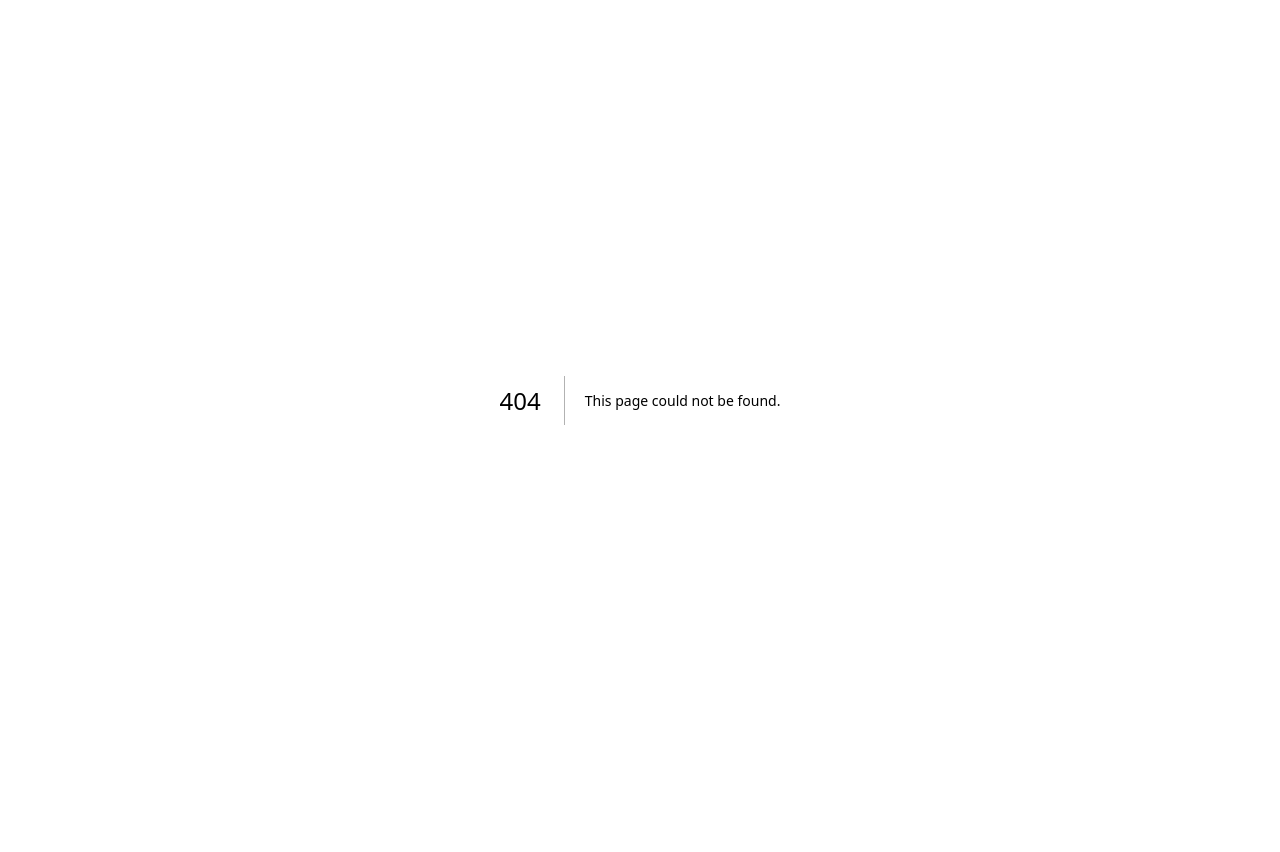
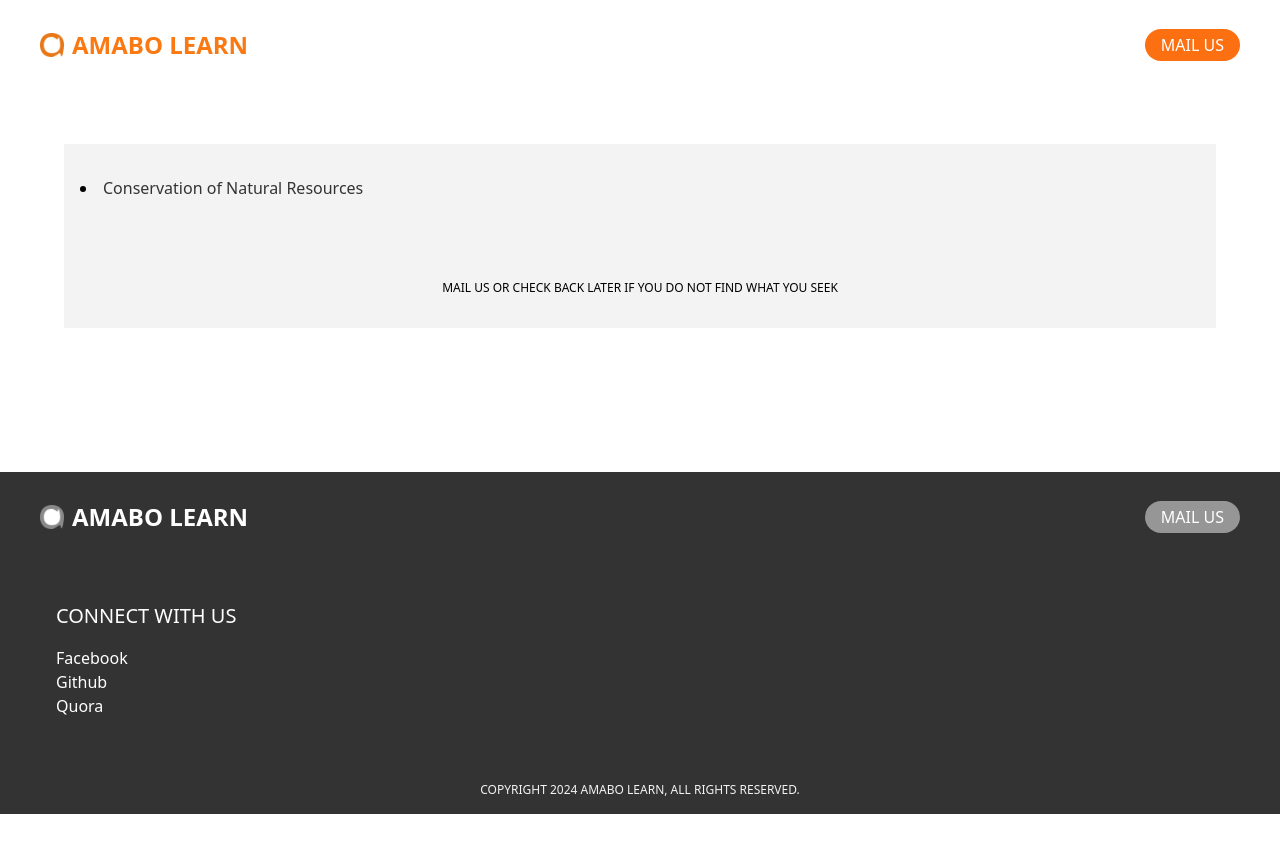
Before and after one commit to udezueoluomachi/amabo-learn-v2, a Next.js app: page /post/1 in a window 1280 px wide. Before the commit this address had no page. Shown: the top 852 px of the page. Before the commit the page ends 800 px from the top, so only its background shows below. Built offline with nearby package versions, Linux system fonts and the light colour scheme.

Commit message:
Working on blog info and added 404 page.

```diff
--- /dev/null
+++ b/src/app/not-found.jsx
@@ -0,0 +1,23 @@
+import Header from "@/components/Header"
+import Footer from "@/components/Footer"
+import Link from 'next/link'
+
+export const metadata = {
+  title : "Page not found - Amabo Learn",
+  "description" : "404 - Resource not found"
+}
+
+export default function Home() {
+
+  return (
+    <>
+    <Header />
+    <div className="my-20 w-full p-6 md:p-16 mb-24">
+      <h1 className="text-center font-medium text-xl md:text-3xl text-black-1 my-6">
+        404 RESOURCE NOT FOUND
+      </h1>
+    </div>
+    <Footer />
+    </>
+  )
+}
--- a/src/app/page.js
+++ b/src/app/page.js
@@ -25,7 +25,7 @@ export default function Home() {
         RECENT LESSONS
       </h2>
       <div className="w-11/12 h-5/6 mt-10 mx-auto flex items-center justify-around flex-wrap md:flex-nowrap">
-        <Link href="#article" title="read new lesson" className="w-11/12 md:w-1/3 h-[400px] md:h-[465px] hover:scale-95 transition border m-2 border-grey/10 rounded-md border-solid bg-white-3">
+        <Link href="./post/1" title="read new lesson" className="w-11/12 md:w-1/3 h-[400px] md:h-[465px] hover:scale-95 transition border m-2 border-grey/10 rounded-md border-solid bg-white-3">
           <div className="w-full bg-orange-2/40 h-2/3">
             <div className="w-full h-full bg-physics bg-no-repeat bg-cover bg-center bg-local flex justify-center items-center ">
               <div className="flex justify-center items-center w-44 h-10 bg-orange-2">
@@ -39,7 +39,7 @@ export default function Home() {
             <p className="text-black-1/90 font-bold text-base md:text-lg text-center" >Concept of Work</p>
           </div>
         </Link>
-        <Link href="#article" title="read new lesson" className="w-11/12 md:w-1/3 h-[400px] md:h-[465px] hover:scale-95 transition border m-2 border-grey/10 rounded-md border-solid bg-white-3">
+        <Link href="./post/2" title="read new lesson" className="w-11/12 md:w-1/3 h-[400px] md:h-[465px] hover:scale-95 transition border m-2 border-grey/10 rounded-md border-solid bg-white-3">
           <div className="w-full bg-purple/40 h-2/3">
             <div className="w-full h-full bg-biology bg-no-repeat bg-cover bg-center bg-local flex justify-center items-center ">
               <div className="flex justify-center items-center w-44 h-10 bg-purple">
@@ -53,7 +53,7 @@ export default function Home() {
             <p className="text-black-1/90 font-bold text-base md:text-lg text-center" >Conservation of Natural Resources</p>
           </div>
         </Link>
-        <Link href="#article" title="read new lesson" className="w-11/12 md:w-1/3 h-[400px] md:h-[465px] hover:scale-95 transition border m-2 border-grey/10 rounded-md border-solid bg-white-3">
+        <Link href="./post/3" title="read new lesson" className="w-11/12 md:w-1/3 h-[400px] md:h-[465px] hover:scale-95 transition border m-2 border-grey/10 rounded-md border-solid bg-white-3">
           <div className="w-full bg-grey/40 h-2/3">
             <div className="w-full h-full bg-mathematics bg-no-repeat bg-cover bg-center bg-local flex justify-center items-center ">
               <div className="flex justify-center items-center w-44 h-10 bg-grey">
--- /dev/null
+++ b/src/app/post/[postid]/page.js
@@ -0,0 +1,32 @@
+import Header from "@/components/Header"
+import Footer from "@/components/Footer"
+import Link from 'next/link'
+
+export const metadata = {
+  title : "Biology - Amabo Learn",
+  "description" : "Explore All of our available Topics on biology"
+}
+
+export default function Home({params}) {
+
+  return (
+    <>
+    <Header />
+    <div className="my-20 w-full p-6 md:p-16 mb-20">
+      <div className="px-4 py-8 h-max min-h-40 w-full bg-white-2">
+        <ul className="list-disc list-inside">
+            <li>
+                <Link href="./biology#" className="text-black-1 hover:underline" title="Read article" >
+                    Conservation of Natural Resources
+                </Link>
+            </li>
+        </ul>
+        <p className="text-xs text-BLACK-1 mt-20 font-light text-center">
+          MAIL US  OR CHECK BACK LATER IF YOU DO  NOT FIND WHAT YOU SEEK
+        </p>
+      </div>
+    </div>
+    <Footer />
+    </>
+  )
+}
```
